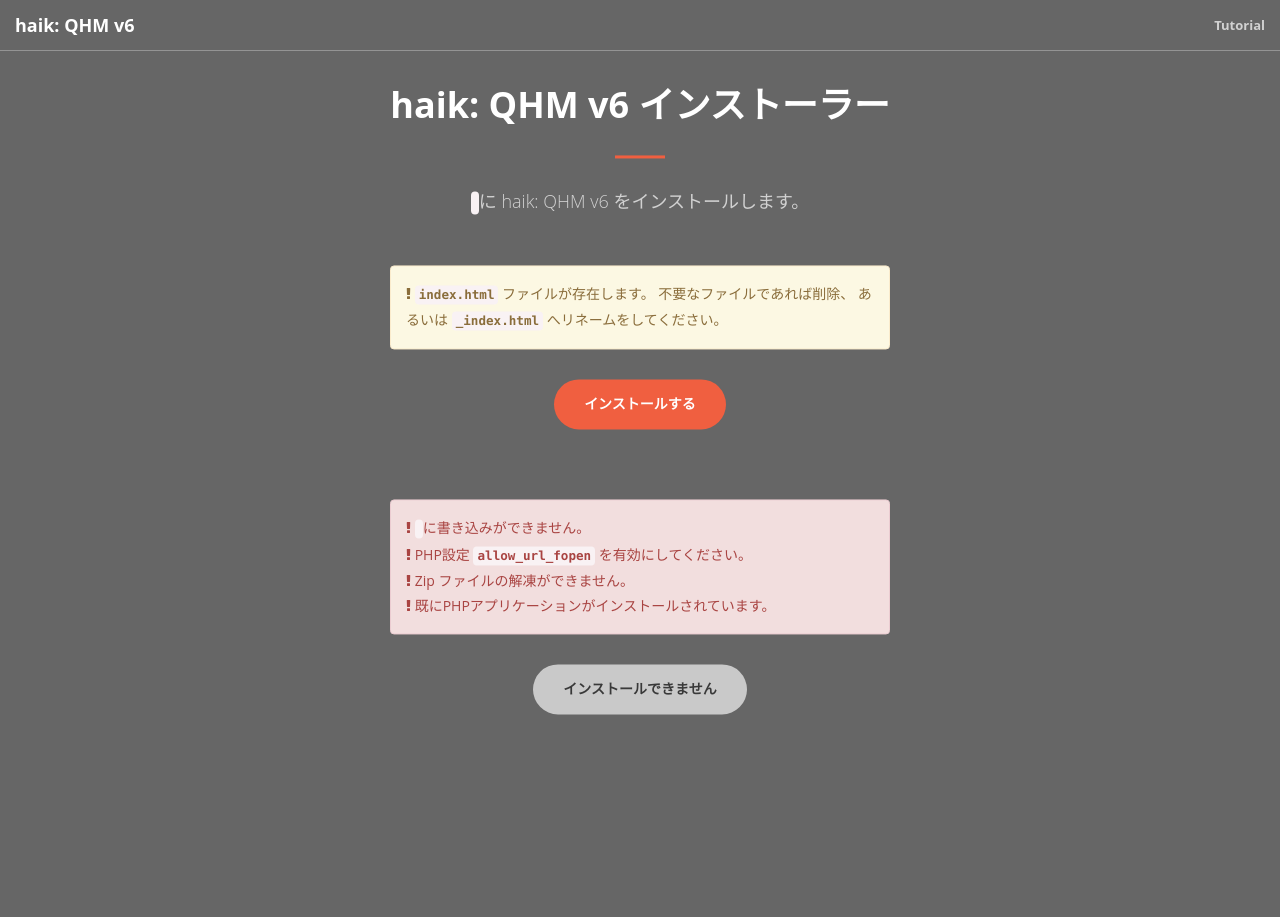
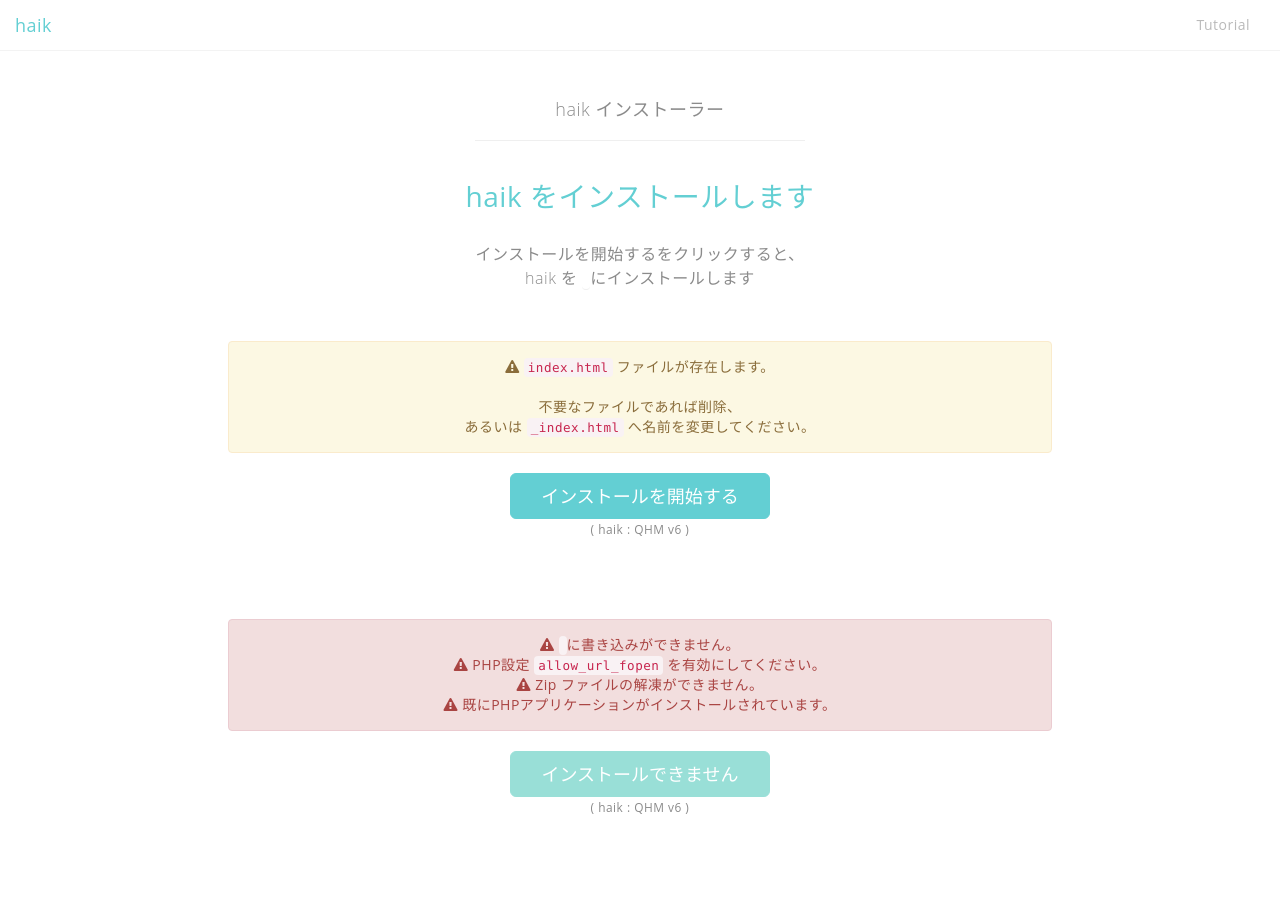
Before and after one commit to open-qhm/qhm-installer, a PHP site: page /view/template.html in a window 1280 px wide. Before the commit the page ends 715 px from the top, so only its background shows below. Run offline with PHP 8.4, Linux system fonts and the light colour scheme; some libraries are stand-ins or nearby versions.

Commit message:
Change haik installer desing

```diff
--- a/css/main.css
+++ b/css/main.css
@@ -1,400 +1,133 @@
-/*!
- * Start Bootstrap - Creative Bootstrap Theme (http://startbootstrap.com)
- * Code licensed under the Apache License v2.0.
- * For details, see http://www.apache.org/licenses/LICENSE-2.0.
+/**
+ *   haik installer
+ *
+ *   Copyright (c) 2015 hokuken
+ *   http://www.open-qhm.net/
+ *
+ *   created  : 2015-09-09
+ *   modified :
+ *
+ *   Description
+ *
+ *   Usage :
+ *
  */
 
 html,
 body {
     width: 100%;
     height: 100%;
+    color: #8b8b8b;
+    letter-spacing: .5px;
 }
 
 body {
     font-family: "Open Sans","ヒラギノ角ゴ ProN","Hiragino Kaku Gothic ProN","メイリオ","Meiryo","MS ゴシック","MS Gothic","MS Pゴシック","MS PGothic",sans-serif;
 }
 
-hr {
-    max-width: 50px;
-    border-color: #f05f40;
-    border-width: 3px;
-}
 
-hr.light {
-    border-color: #fff;
-}
-
-a {
-    color: #f05f40;
-    -webkit-transition: all .35s;
-    -moz-transition: all .35s;
-    transition: all .35s;
-}
-
-a:hover,
-a:focus {
-    color: #eb3812;
-}
-
-h1,
-h2,
-h3,
-h4,
-h5,
-h6 {
-    /*font-family: 'Open Sans','Helvetica Neue',Arial,sans-serif;*/
-}
-
-p {
-    margin-bottom: 20px;
-    font-size: 16px;
-    line-height: 1.5;
-}
-
-.bg-primary {
-    background-color: #f05f40;
-}
-
-.bg-dark {
-    color: #fff;
-    background-color: #222;
-}
-
-.text-faded {
-    color: rgba(255,255,255,.7);
-}
-
-section {
-    padding: 100px 0;
-}
-
-aside {
-    padding: 50px 0;
-}
-
-.no-padding {
-    padding: 0;
-}
-
-.navbar-default {
+.haik-navbar {
   border-color: rgba(34,34,34,.05);
-    /*font-family: 'Open Sans','Helvetica Neue',Arial,sans-serif;*/
   background-color: #fff;
   -webkit-transition: all .35s;
   -moz-transition: all .35s;
   transition: all .35s;
 }
 
-.navbar-default .navbar-header .navbar-brand {
-    /*font-family: 'Open Sans','Helvetica Neue',Arial,sans-serif;*/
-    font-weight: 700;
-    color: #f05f40;
+.haik-navbar .navbar-brand {
+  color: #BABABA;
 }
 
-.navbar-default .navbar-header .navbar-brand:hover,
-.navbar-default .navbar-header .navbar-brand:focus {
-    color: #eb3812;
+.haik-navbar .navbar-brand:hover,
+.haik-navbar .navbar-brand:focus {
+  color: #63CFD3;
 }
 
-.navbar-default .nav > li>a,
-.navbar-default .nav>li>a:focus {
-    font-size: 13px;
-    font-weight: 700;
-    color: #222;
+.navbar-default .nav > li > a,
+.navbar-default .nav > li > a:focus {
+  color: #BABABA;
 }
 
-.navbar-default .nav > li>a:hover,
-.navbar-default .nav>li>a:focus:hover {
-    color: #f05f40;
+.haik-navbar .nav > li > a:hover,
+.haik-navbar .nav > li > a:focus:hover {
+    color: #63CFD3;
 }
 
-.navbar-default .nav > li.active>a,
-.navbar-default .nav>li.active>a:focus {
-    color: #f05f40!important;
-    background-color: transparent;
-}
-
-.navbar-default .nav > li.active>a:hover,
-.navbar-default .nav>li.active>a:focus:hover {
-    background-color: transparent;
-}
-
-@media(min-width:768px) {
-    .navbar-default {
-        border-color: rgba(255,255,255,.3);
-        background-color: transparent;
-    }
-
-    .navbar-default .navbar-header .navbar-brand {
-        color: rgba(255,255,255,.7);
-    }
-
-    .navbar-default .navbar-header .navbar-brand:hover,
-    .navbar-default .navbar-header .navbar-brand:focus {
-        color: #fff;
-    }
-
-    .navbar-default .nav > li>a,
-    .navbar-default .nav>li>a:focus {
-        color: rgba(255,255,255,.7);
-    }
-
-    .navbar-default .nav > li>a:hover,
-    .navbar-default .nav>li>a:focus:hover {
-        color: #fff;
-    }
-
-    .navbar-default.affix {
-        border-color: rgba(34,34,34,.05);
-        background-color: #fff;
-    }
-
-    .navbar-default.affix .navbar-header .navbar-brand {
-        font-size: 14px;
-        color: #f05f40;
-    }
-
-    .navbar-default.affix .navbar-header .navbar-brand:hover,
-    .navbar-default.affix .navbar-header .navbar-brand:focus {
-        color: #eb3812;
-    }
-
-    .navbar-default.affix .nav > li>a,
-    .navbar-default.affix .nav>li>a:focus {
-        color: #222;
-    }
-
-    .navbar-default.affix .nav > li>a:hover,
-    .navbar-default.affix .nav>li>a:focus:hover {
-        color: #f05f40;
-    }
-}
-
-header {
+.haik-header {
     position: relative;
     width: 100%;
     min-height: 100%;
     text-align: center;
-    color: #fff;
-    background-color: #666;
-    background-position: center;
-    -webkit-background-size: cover;
-    -moz-background-size: cover;
-    background-size: cover;
-    -o-background-size: cover;
+    display: table;
 }
 
-header .header-content {
+.haik-content {
     position: relative;
     width: 100%;
     padding: 100px 15px;
     text-align: center;
+    display: table-cell;
+    vertical-align: middle;
 }
 
-header .header-content .header-content-inner h1 {
+
+.haik-content-inner h1 {
     margin-top: 0;
-    margin-bottom: 0;
-    font-weight: 700;
+    margin-bottom: 40px;
+    font-weight: 100;
+    font-size: 18px;
+    padding-bottom: 20px;
+    padding-left: 80px;
+    padding-right: 80px;
+    display: inline-block;
+    width: auto;
+    border-bottom: 1px solid #efefef;
 }
 
-header .header-content .header-content-inner hr {
+.haik-content-inner h2 {
+    margin-top: 0;
+    margin-bottom: 30px;
+    font-size: 28px;
+    color: #63CFD3;
+    letter-spacing: .5px;
+}
+
+.haik-content-inner hr {
   margin: 30px auto;
 }
 
-header .header-content .header-content-inner p {
+.haik-content-inner p {
   margin-bottom: 50px;
+  line-height: 1.5em;
   font-size: 16px;
   font-weight: 300;
-    color: rgba(255,255,255,.7);
 }
 
-header .alert {
-  text-align: left;
-  margin: 15px auto 30px;
-  line-height: 1.8em;
+.haik-content-inner .btn-primary {
+  background-color: #63CFD3;
+  border-color: #63CFD3;
+  padding-left: 30px;
+  padding-right: 30px;
 }
 
-header .alert code {
-  color: inherit;
-  font-weight: bold;
+.haik-content-inner .btn-primary.disabled,
+.haik-content-inner .btn-primary[disabled] {
+  background-color: #63CFC3;
+  border-color: #63CFC3;
 }
 
-header .progress-container {
-  margin: 30px auto auto;
+.haik-content-inner .btn-primary:hover {
+  background-color: #53BFC3;
+  border-color: #63CFD3;
+}
+
+.haik-progress {
+  margin: 30px auto 30px;
   visibility: hidden;
 }
 
-@media(min-width:768px) {
-    header .header-content {
-        position: absolute;
-        top: 50%;
-        padding: 0 50px;
-        -webkit-transform: translateY(-50%);
-        -ms-transform: translateY(-50%);
-        transform: translateY(-50%);
+.haik-install-url {
+  background-color: transparent;
+  border-bottom: 1px solid #efefef;
+  color: #8b8b8b;
 }
-
-    header .header-content .header-content-inner {
-        margin-right: auto;
-        margin-left: auto;
-        max-width: 1000px;
-    }
-
-    header .header-content .header-content-inner p {
-        margin-right: auto;
-        margin-left: auto;
-        max-width: 80%;
-        font-size: 18px;
-    }
-
-    header .alert {
-      width: 50%;
-    }
-
-    header .progress-container {
-      width: 50%;
-    }
-}
-
-.btn-default {
-    border-color: #fff;
-    color: #222;
-    background-color: #fff;
-    -webkit-transition: all .35s;
-    -moz-transition: all .35s;
-    transition: all .35s;
-}
-
-.btn-default:hover,
-.btn-default:focus,
-.btn-default.focus,
-.btn-default:active,
-.btn-default.active,
-.open > .dropdown-toggle.btn-default {
-    border-color: #ededed;
-    color: #222;
-    background-color: #f2f2f2;
-}
-
-.btn-default:active,
-.btn-default.active,
-.open > .dropdown-toggle.btn-default {
-    background-image: none;
-}
-
-.btn-default.disabled,
-.btn-default[disabled],
-fieldset[disabled] .btn-default,
-.btn-default.disabled:hover,
-.btn-default[disabled]:hover,
-fieldset[disabled] .btn-default:hover,
-.btn-default.disabled:focus,
-.btn-default[disabled]:focus,
-fieldset[disabled] .btn-default:focus,
-.btn-default.disabled.focus,
-.btn-default[disabled].focus,
-fieldset[disabled] .btn-default.focus,
-.btn-default.disabled:active,
-.btn-default[disabled]:active,
-fieldset[disabled] .btn-default:active,
-.btn-default.disabled.active,
-.btn-default[disabled].active,
-fieldset[disabled] .btn-default.active {
-    border-color: #fff;
-    background-color: #fff;
-}
-
-.btn-default .badge {
-    color: #fff;
-    background-color: #222;
-}
-
-.btn-primary {
-    border-color: #f05f40;
-    color: #fff;
-    background-color: #f05f40;
-    -webkit-transition: all .35s;
-    -moz-transition: all .35s;
-    transition: all .35s;
-}
-
-.btn-primary:hover,
-.btn-primary:focus,
-.btn-primary.focus,
-.btn-primary:active,
-.btn-primary.active,
-.open > .dropdown-toggle.btn-primary {
-    border-color: #ed431f;
-    color: #fff;
-    background-color: #ee4b28;
-}
-
-.btn-primary:active,
-.btn-primary.active,
-.open > .dropdown-toggle.btn-primary {
-    background-image: none;
-}
-
-.btn-primary.disabled,
-.btn-primary[disabled],
-fieldset[disabled] .btn-primary,
-.btn-primary.disabled:hover,
-.btn-primary[disabled]:hover,
-fieldset[disabled] .btn-primary:hover,
-.btn-primary.disabled:focus,
-.btn-primary[disabled]:focus,
-fieldset[disabled] .btn-primary:focus,
-.btn-primary.disabled.focus,
-.btn-primary[disabled].focus,
-fieldset[disabled] .btn-primary.focus,
-.btn-primary.disabled:active,
-.btn-primary[disabled]:active,
-fieldset[disabled] .btn-primary:active,
-.btn-primary.disabled.active,
-.btn-primary[disabled].active,
-fieldset[disabled] .btn-primary.active {
-    border-color: #f05f40;
-    background-color: #f05f40;
-}
-
-.btn-primary .badge {
-    color: #f05f40;
-    background-color: #fff;
-}
-
-.btn {
-    border: 0;
-    border-radius: 300px;
-    font-family: 'Open Sans','Helvetica Neue',Arial,sans-serif;
-    font-weight: 700;
-}
-
-.btn-xl {
-    padding: 15px 30px;
-}
-
-::-moz-selection {
-    text-shadow: none;
-    color: #fff;
-    background: #222;
-}
-
-::selection {
-    text-shadow: none;
-    color: #fff;
-    background: #222;
-}
-
-img::selection {
-    color: #fff;
-    background: 0 0;
-}
-
-img::-moz-selection {
-    color: #fff;
-    background: 0 0;
-}
-
-body {
-    webkit-tap-highlight-color: #222;
-}
--- a/view/template.html
+++ b/view/template.html
@@ -13,9 +13,7 @@
 
     <!-- Bootstrap Core CSS -->
     <link rel="stylesheet" href="https://maxcdn.bootstrapcdn.com/bootstrap/3.3.5/css/bootstrap.min.css">
-
     <link rel="stylesheet" href="https://maxcdn.bootstrapcdn.com/font-awesome/4.4.0/css/font-awesome.min.css">
-
     <link rel="stylesheet" href="css/main.css">
 
     <!-- HTML5 Shim and Respond.js IE8 support of HTML5 elements and media queries -->
@@ -28,86 +26,79 @@
 </head>
 
 <body id="page-top">
-
-    <nav id="mainNav" class="navbar navbar-default navbar-fixed-top">
+  <nav id="mainNav" class="navbar navbar-default navbar-fixed-top haik-navbar">
     <div class="container-fluid">
       <!-- Brand and toggle get grouped for better mobile display -->
-            <div class="navbar-header">
-                <button type="button" class="navbar-toggle collapsed" data-toggle="collapse" data-target="#bs-example-navbar-collapse-1">
-                    <span class="sr-only">Toggle navigation</span>
-                    <span class="icon-bar"></span>
-                    <span class="icon-bar"></span>
-                    <span class="icon-bar"></span>
-                </button>
-                <a class="navbar-brand" href="<?php echo h($location)?>">haik: QHM v6</a>
-            </div>
-
-            <!-- Collect the nav links, forms, and other content for toggling -->
-            <div class="collapse navbar-collapse" id="bs-example-navbar-collapse-1">
-                <ul class="nav navbar-nav navbar-right">
+      <a class="navbar-brand" href="<?php echo h($location)?>">haik</a>
+      <ul class="nav navbar-nav pull-right">
         <li>
           <a href="http://www.open-qhm.net/" target="_blank">Tutorial</a>
         </li>
       </ul>
     </div>
-            <!-- /.navbar-collapse -->
-        </div>
     <!-- /.container-fluid -->
   </nav>
 
-    <header>
-        <div class="header-content">
-            <div class="header-content-inner">
-                <h1>haik: QHM v6<span class="visible-xs-inline"><br></span> インストーラー</h1>
-                <hr>
+    <header class="haik-header">
+      <div class="haik-content">
+        <div class="haik-content-inner">
+          <div class="row">
+            <div class="col-sm-offset-2 col-sm-8">
+              <h1>haik インストーラー</h1>
+              <h2>haik をインストールします</h2>
               <p>
-                  <code><?php echo h($env['path']) ?></code>
-                  に haik: QHM v6 をインストールします。
+                インストールを開始するをクリックすると、<br>
+                haik を <code class="haik-install-url"><?php echo h($env['path']) ?></code> にインストールします
               </p>
               <?php if ($env['enable']): ?>
-
                 <?php if ($env['warning']): ?>
+                  <?php if ($env['has_static_site']): ?>
                     <div class="alert alert-warning">
-                      <?php if ($env['has_static_site']): ?>
-                        <i class="fa fa-exclamation"></i> <code>index.html</code>
-                        ファイルが存在します。
-                        不要なファイルであれば削除、
-                        あるいは <code>_index.html</code> へリネームをしてください。<br>
-                      <?php endif ?>
+                      <i class="fa fa-exclamation-triangle"></i>
+                      <code>index.html</code> ファイルが存在します。<br>
+                      <br>
+                      不要なファイルであれば削除、<br>
+                      あるいは <code>_index.html</code> へ名前を変更してください。<br>
                     </div>
                   <?php endif ?>
+                <?php endif ?>
+                <div>
+                  <button type="button" id="install" class="btn btn-primary btn-lg block center-block">インストールを開始する</button>
+                  <small>( haik : QHM v6 )</small>
+                </div>
 
-                  <button type="button" id="install" class="btn btn-primary btn-xl">インストールする</button>
-
-                  <div class="progress-container" id="progress">
+                <div class="progress-container haik-progress" id="progress">
                   <div class="progress">
-                      <div class="progress-bar progress-bar-success progress-bar-striped active" role="progressbar" aria-valuenow="0" aria-valuemin="0" aria-valuemax="100" style="width: 0%;">
+                    <div class="progress-bar progress-bar-info progress-bar-striped active" role="progressbar" aria-valuenow="0" aria-valuemin="0" aria-valuemax="100" style="width: 0%;">
                       <span class="sr-only">0% Complete</span>
                     </div>
                   </div>
                 </div>
 
               <?php else: ?>
-
                 <div class="alert alert-danger">
-                    <?php if ( ! $env['writable']): ?>
-                      <i class="fa fa-exclamation"></i> <code><?php echo h(INSTALL_DIR) ?></code>
+                  <?php if (! $env['writable']): ?>
+                    <i class="fa fa-exclamation-triangle"></i> <code><?php echo h(INSTALL_DIR) ?></code>
                     に書き込みができません。<br>
                   <?php endif?>
                   <?php if ( ! $env['allow_url_fopen']): ?>
-                      <i class="fa fa-exclamation"></i> PHP設定 <code>allow_url_fopen</code>
+                    <i class="fa fa-exclamation-triangle"></i> PHP設定 <code>allow_url_fopen</code>
                     を有効にしてください。<br>
                   <?php endif ?>
                   <?php if ( ! $env['unzip_strategy']): ?>
-                      <i class="fa fa-exclamation"></i> Zip ファイルの解凍ができません。<br>
+                    <i class="fa fa-exclamation-triangle"></i> Zip ファイルの解凍ができません。<br>
                   <?php endif ?>
                   <?php if ( ! $env['is_empty']): ?>
-                      <i class="fa fa-exclamation"></i> 既にPHPアプリケーションがインストールされています。
+                    <i class="fa fa-exclamation-triangle"></i> 既にPHPアプリケーションがインストールされています。
                   <?php endif ?>
                 </div>
-                  <button type="button" class="btn btn-default btn-xl disabled">インストールできません</button>
-
+                <div>
+                  <button type="button" class="btn btn-primary btn-lg disabled center-block">インストールできません</button>
+                  <small>( haik : QHM v6 )</small>
+                <div>
               <?php endif ?>
+            </div>
+          </div>
         </div>
       </div>
     </header>
```
Lines whose indentation alone changed are shown as unchanged.
